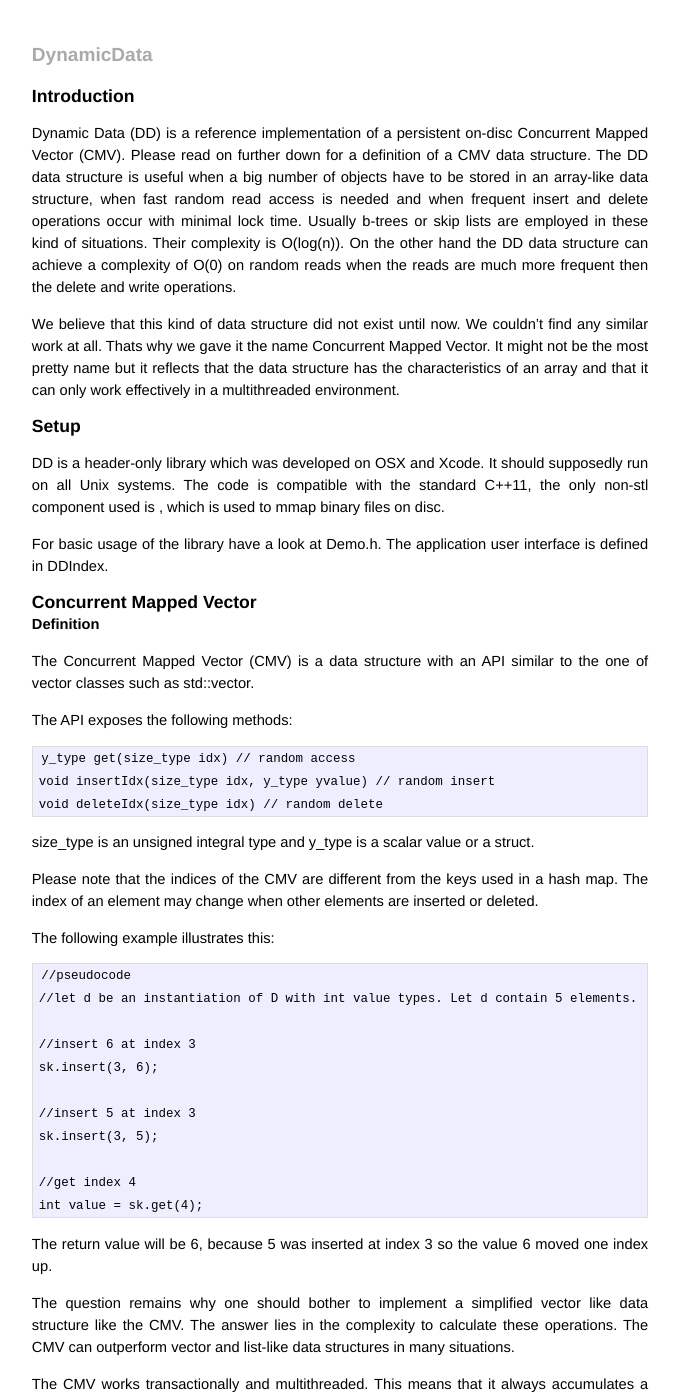
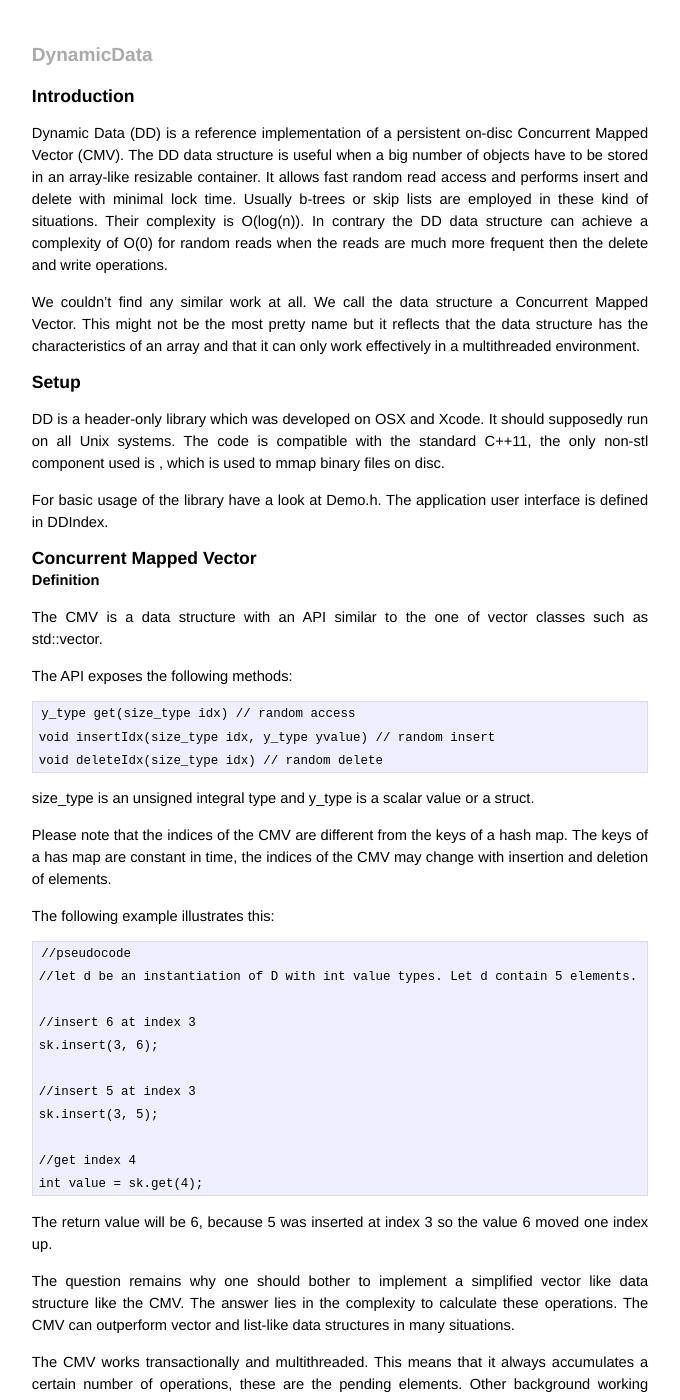
Before and after one commit to cleverandson/DynamicData, a Jekyll site: the page built from _posts/2013-3-4-manual.md, in a window 1280 px wide and 1400 px high. Shown: the whole window, without its empty margins (300-980 px from the left). Built offline with Jekyll 4.4.1, drawn with Linux system fonts in a browser that asks for light colours; Markdown is read by kramdown in place of the engine named in the settings.

Commit message:
more changes in introduction

```diff
--- a/_posts/2013-3-4-manual.md
+++ b/_posts/2013-3-4-manual.md
@@ -7,9 +7,9 @@
 
 ## Introduction
 
-Dynamic Data (DD) is a reference implementation of a persistent on-disc Concurrent Mapped Vector (CMV). Please read on further down for a definition of a CMV data structure. The DD data structure is useful when a big number of objects have to be stored in an array-like data structure, when fast random read access is needed and when frequent insert and delete operations occur with minimal lock time. Usually b-trees or skip lists are employed in these kind of situations. Their complexity is O(log(n)). On the other hand the DD data structure can achieve a complexity of O(0) on random reads when the reads are much more frequent then the delete and write operations.
+Dynamic Data (DD) is a reference implementation of a persistent on-disc Concurrent Mapped Vector (CMV). The DD data structure is useful when a big number of objects have to be stored in an array-like resizable container. It allows fast random read access and performs insert and delete with minimal lock time. Usually b-trees or skip lists are employed in these kind of situations. Their complexity is O(log(n)). In contrary the DD data structure can achieve a complexity of O(0) for random reads when the reads are much more frequent then the delete and write operations.
 
-We believe that this kind of data structure did not exist until now. We couldn't find any similar work at all. Thats why we gave it the name Concurrent Mapped Vector. It might not be the most pretty name but it  reflects that the data structure has the characteristics of an array and that it can only work effectively in a multithreaded environment.
+We couldn't find any similar work at all. We call the data structure a Concurrent Mapped Vector. This might not be the most pretty name but it reflects that the data structure has the characteristics of an array and that it can only work effectively in a multithreaded environment.
 
 ## Setup
 
@@ -23,7 +23,7 @@
 
 ### Definition
 
-The Concurrent Mapped Vector (CMV) is a data structure with an API similar to the one of vector classes such as std::vector.
+The CMV is a data structure with an API similar to the one of vector classes such as std::vector.
 
 The API exposes the following methods:
 
@@ -33,7 +33,8 @@
 
 size_type is an unsigned integral type and y_type is a scalar value or a struct.
 
-Please note that the indices of the CMV are different from the keys used in a hash map. The index of an element may change when other elements are inserted or deleted.
+Please note that the indices of the CMV are different from the keys of a hash map. The keys of a has map are constant in time, the indices of the CMV may change with insertion and deletion of elements.
+
 
 The following example illustrates this:
 
```
